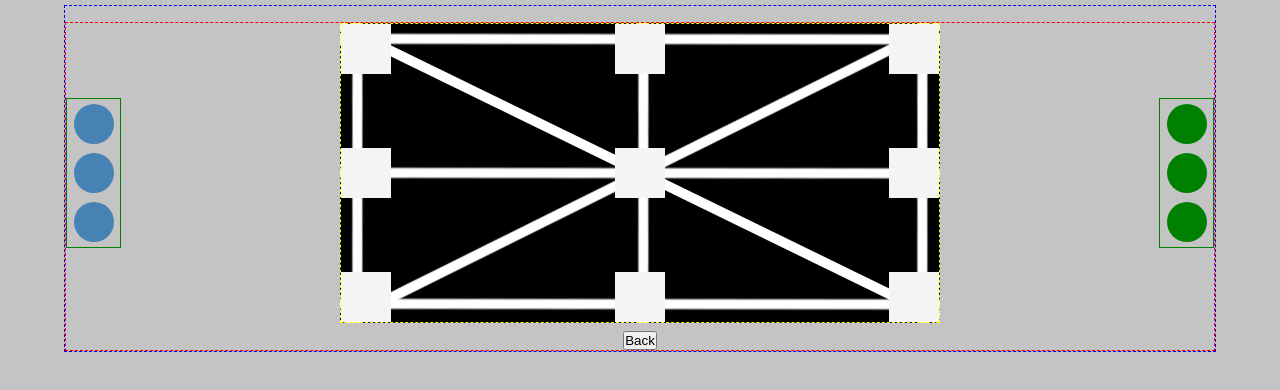
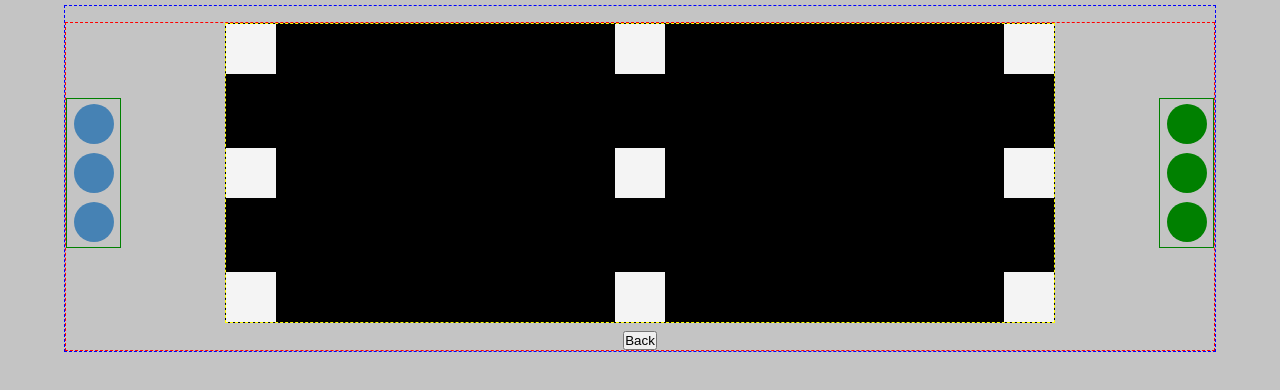
Before and after one commit to ChocoTonic/Dama-Game, a plain HTML site: page index.html in a window 1280 px wide. Both pictures are taken after a click on the button "Single Player". Drawn offline with Linux system fonts and the light colour scheme.

Commit message:
improving the UI

```diff
--- a/css/style.css
+++ b/css/style.css
@@ -11,8 +11,11 @@ html, body{
 
 #board{
   height: 300px;
-  width: 600px;
-  background: url("../img/background.jpg") no-repeat center center;
+  min-width: 400px;
+  width: 80%;
+  /* background: url("../img/background.jpg") no-repeat center center; */
+  position: relative;
+  background: black;
   display:flex;
   flex-direction: column;
   justify-content: space-between;
@@ -20,6 +23,8 @@ html, body{
   border:1px yellow dashed;
   justify-self: center;
 }
+
+
 
 
 #board-view{
```
Also changed, not shown: index.html (+2 -0 lines).
